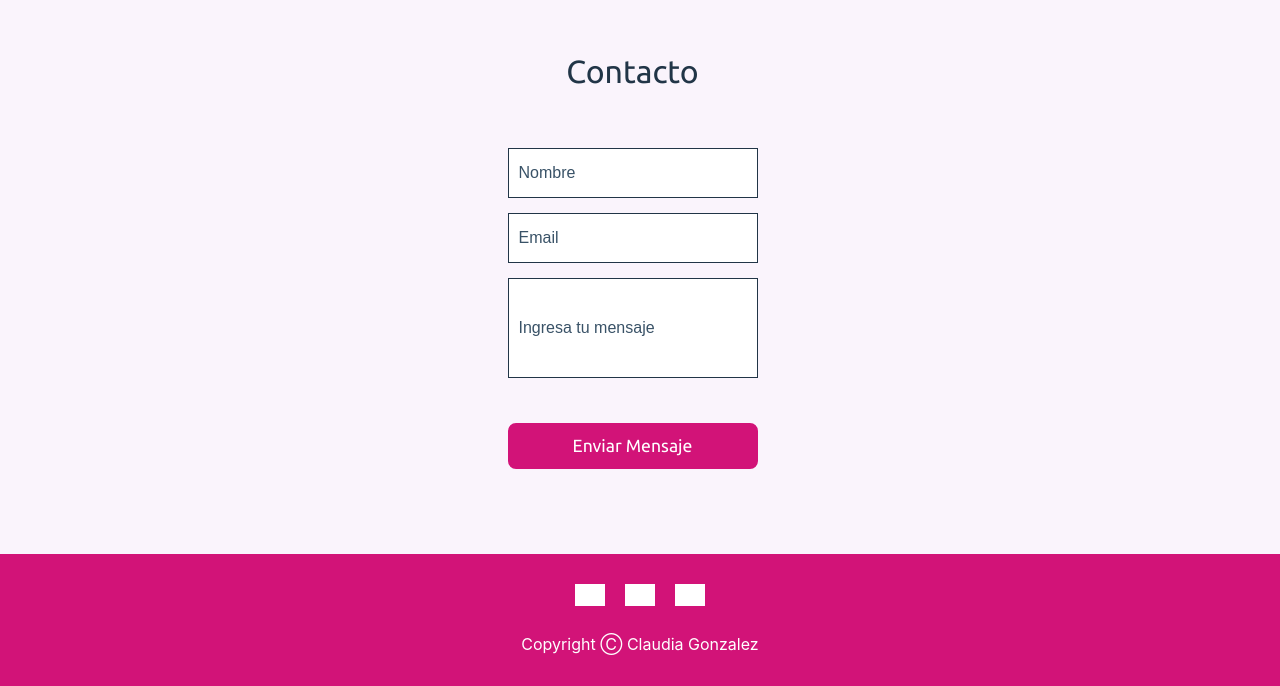
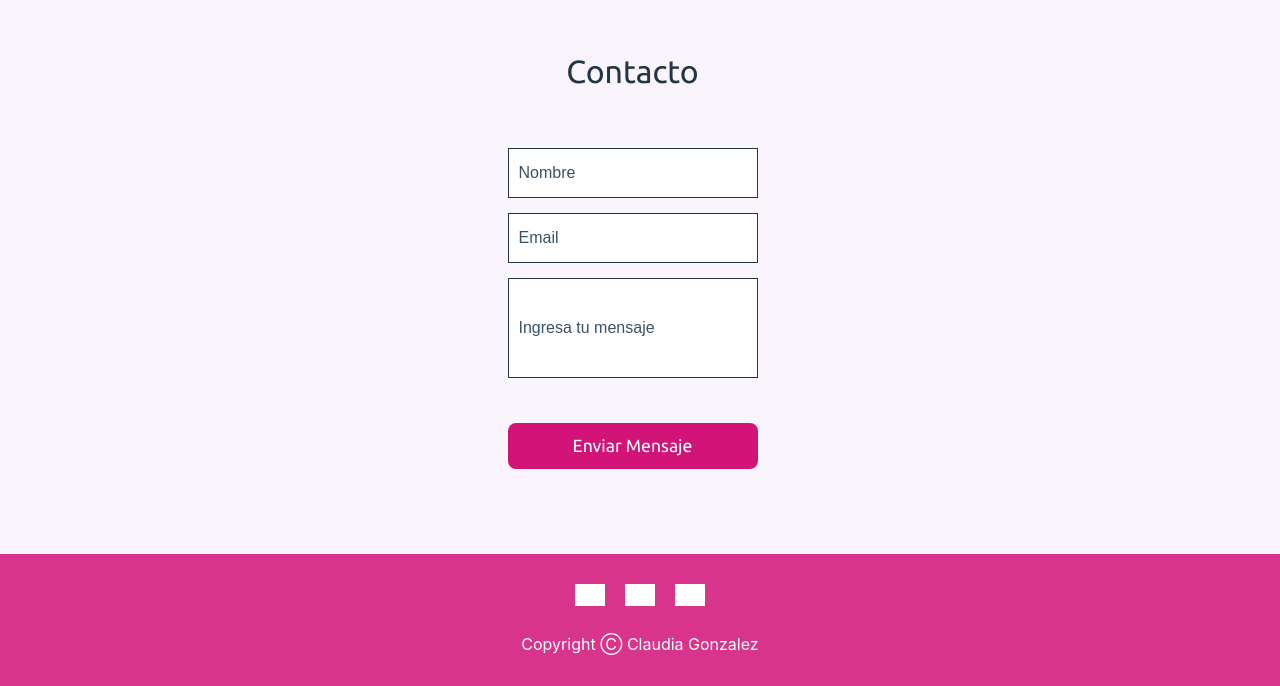
Before and after one commit to claunicole/Portfolio, a React (Vite) app: page / in a window 1280 px wide. Shown: the part 3077-3763 px from the top of the page. Built offline with nearby package versions, Linux system fonts and the light colour scheme; no server answers; grey boxes are pictures that could not be loaded.

Commit message:
color fix

```diff
--- a/src/Footer/Footer.css
+++ b/src/Footer/Footer.css
@@ -7,7 +7,7 @@
     min-height: 120px;
     width: 100%;
     color: white;
-    background-color: #D21378;
+    background-color: #D9348B;
     /* background-color: #27024b; */
 }
 
--- a/src/Navbar/Navbar.css
+++ b/src/Navbar/Navbar.css
@@ -46,7 +46,7 @@
     position: fixed;
     width: 75vw;
     height: 100%;
-    background-color: #D21378;
+    background-color: #D9348B;
     color: white;
     top: 0;
     transition: 250ms;
```
